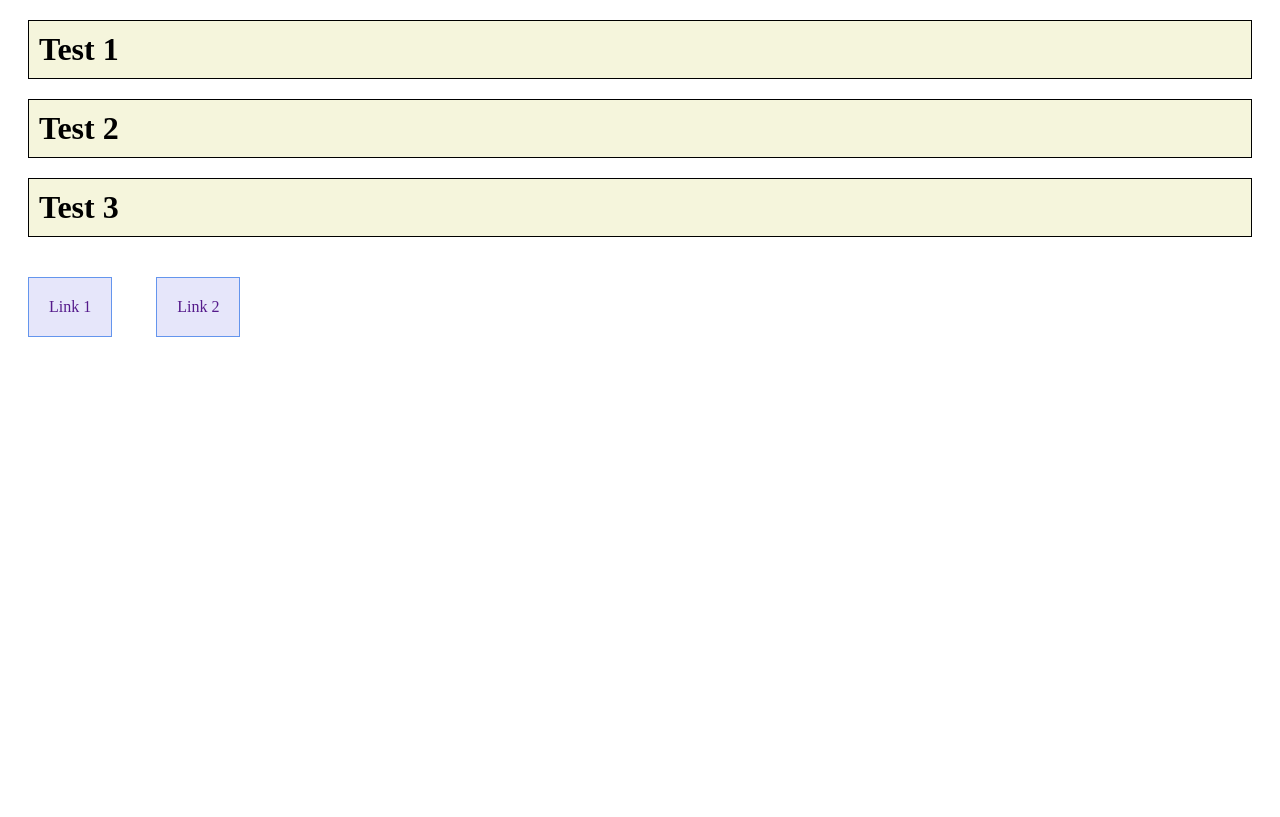
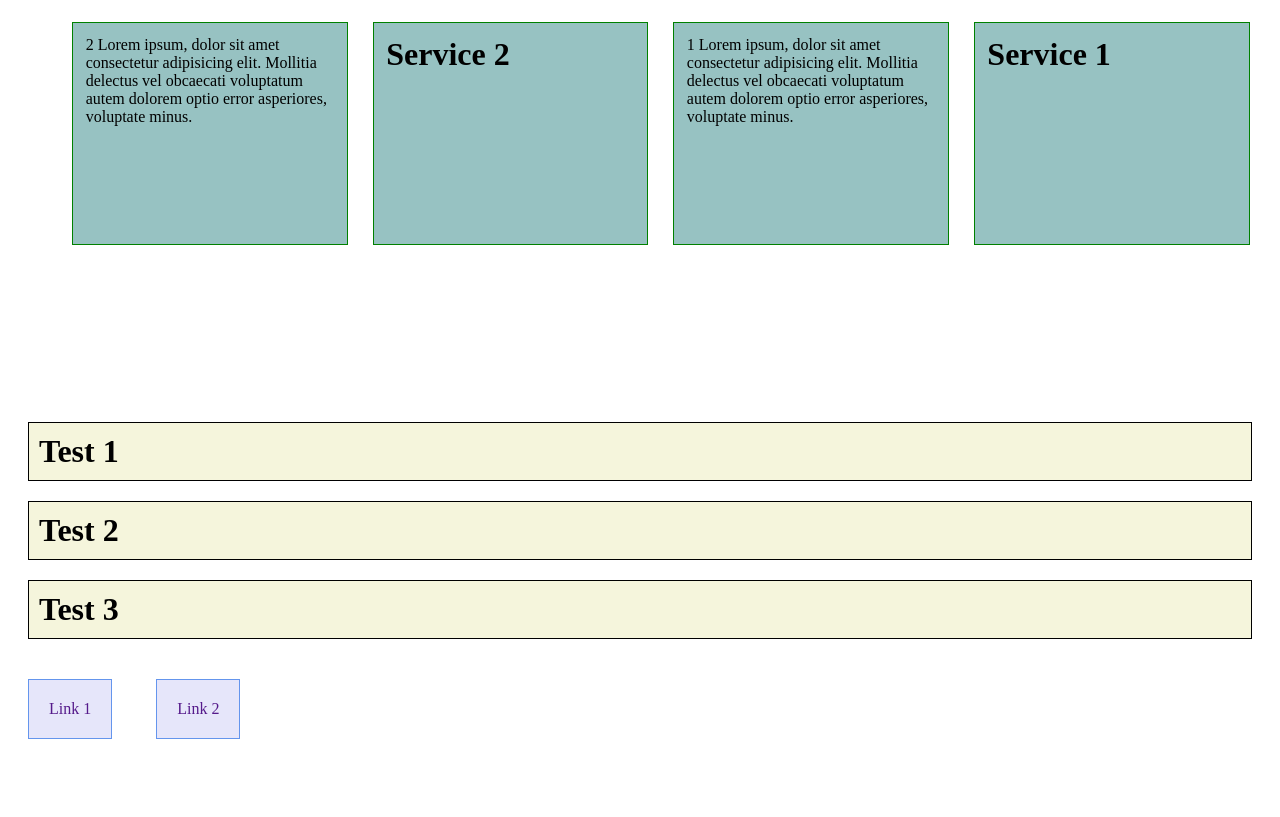
Before and after one commit to Suedo/CSSLayout, a plain HTML site: page index.html in a window 1280 px wide. Drawn offline with Linux system fonts and the light colour scheme.

Commit message:
basic floats

```diff
--- a/index.html
+++ b/index.html
@@ -1,4 +1,5 @@
 <html lang="en">
+
 <head>
     <meta charset="UTF-8">
     <meta name="viewport" content="width=device-width, initial-scale=1.0">
@@ -6,13 +7,29 @@
     <title>Document</title>
     <link rel="stylesheet" href="styles.css" type="text/css">
 </head>
+
 <body>
 
-    <h1>Test 1</h1>
-    <h1>Test 2</h1>
-    <h1>Test 3</h1>
 
-    <a href="">Link 1</a> <a href="">Link 2</a>
+    <div class="float-container">
+        <h1 class="fl-elem">Service 1</h1>
+        <p class="fl-elem">1 Lorem ipsum, dolor sit amet consectetur adipisicing elit. Mollitia delectus vel obcaecati
+            voluptatum autem
+            dolorem optio error asperiores, voluptate minus.</p>
+        <h1 class="fl-elem">Service 2</h1>
+        <p class="fl-elem">2 Lorem ipsum, dolor sit amet consectetur adipisicing elit. Mollitia delectus vel obcaecati
+            voluptatum autem
+            dolorem
+            optio error asperiores, voluptate minus.</p>
+    </div>
+
+    <div class="norm">
+        <h1>Test 1</h1>
+        <h1>Test 2</h1>
+        <h1>Test 3</h1>
+        <a href="">Link 1</a> <a href="">Link 2</a>
+    </div>
 
 </body>
+
 </html>
--- a/styles.css
+++ b/styles.css
@@ -7,9 +7,6 @@ a {
 h1 {
     background-color: beige;
     border: 1px solid black;
-    /* These are specified above in the common area, so no longer needed here */
-    /* margin: 20; */
-    /* padding: 10; */
 
 }
 
@@ -21,7 +18,29 @@ a {
     /* block scope prevents superimposition/sharing of allocated margin  */
     display: inline-block;
     text-decoration: none;
-    /* margin: 20; */
     padding: 20;
 
 }
+
+.float-container {
+    height: 50%;
+    display: block;
+    margin: 10px;
+}
+
+.fl-elem {
+    background-color: rgb(151, 194, 194);
+    float: right;
+    width: 20%;
+    height: 50%;
+    margin: 1%;
+    padding: 1%;
+    border: 1px green solid;
+}
+
+.norm {
+    height: 50%;
+    display: block;
+    margin: 0;
+    padding: 0;
+}
```
